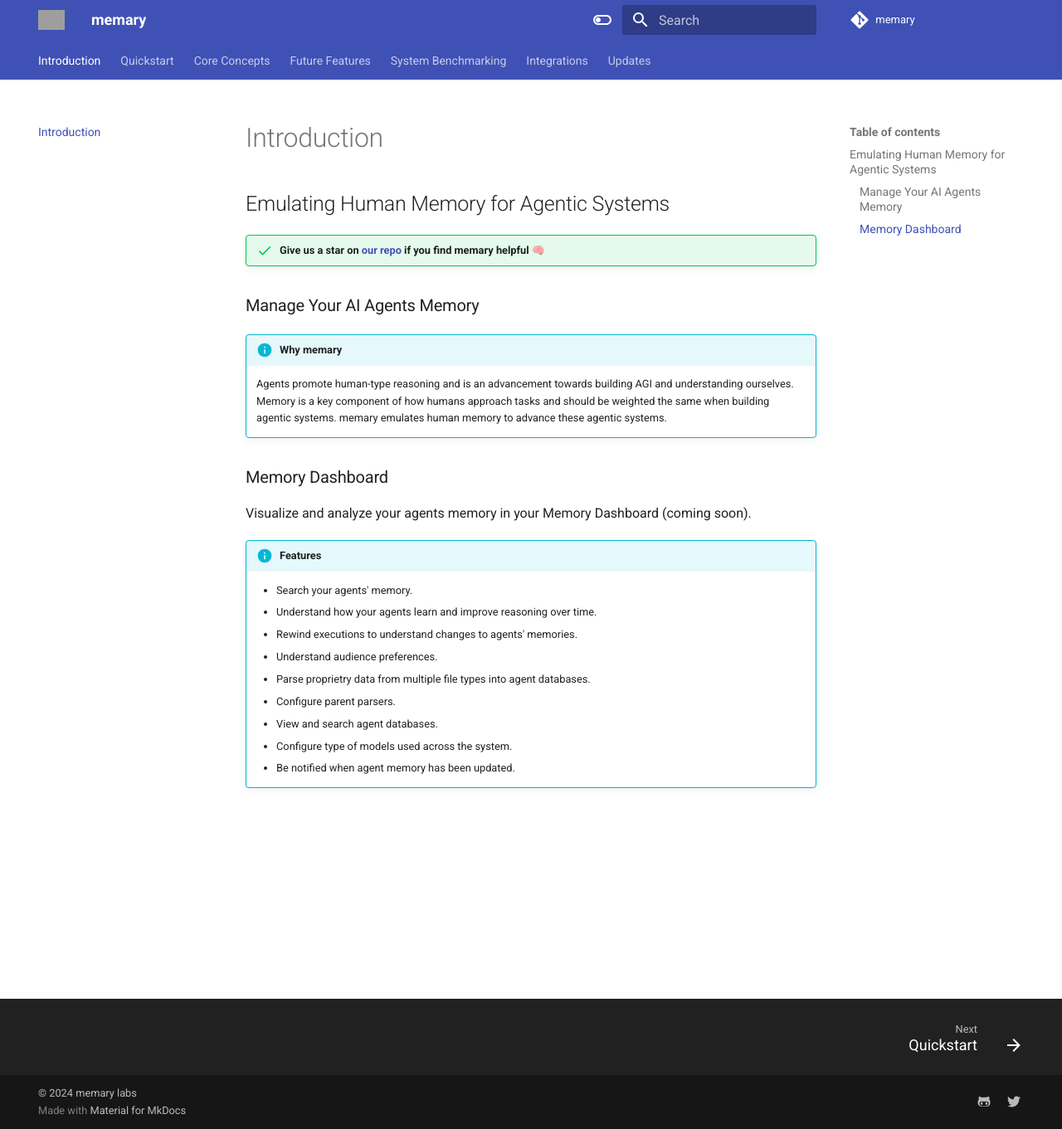
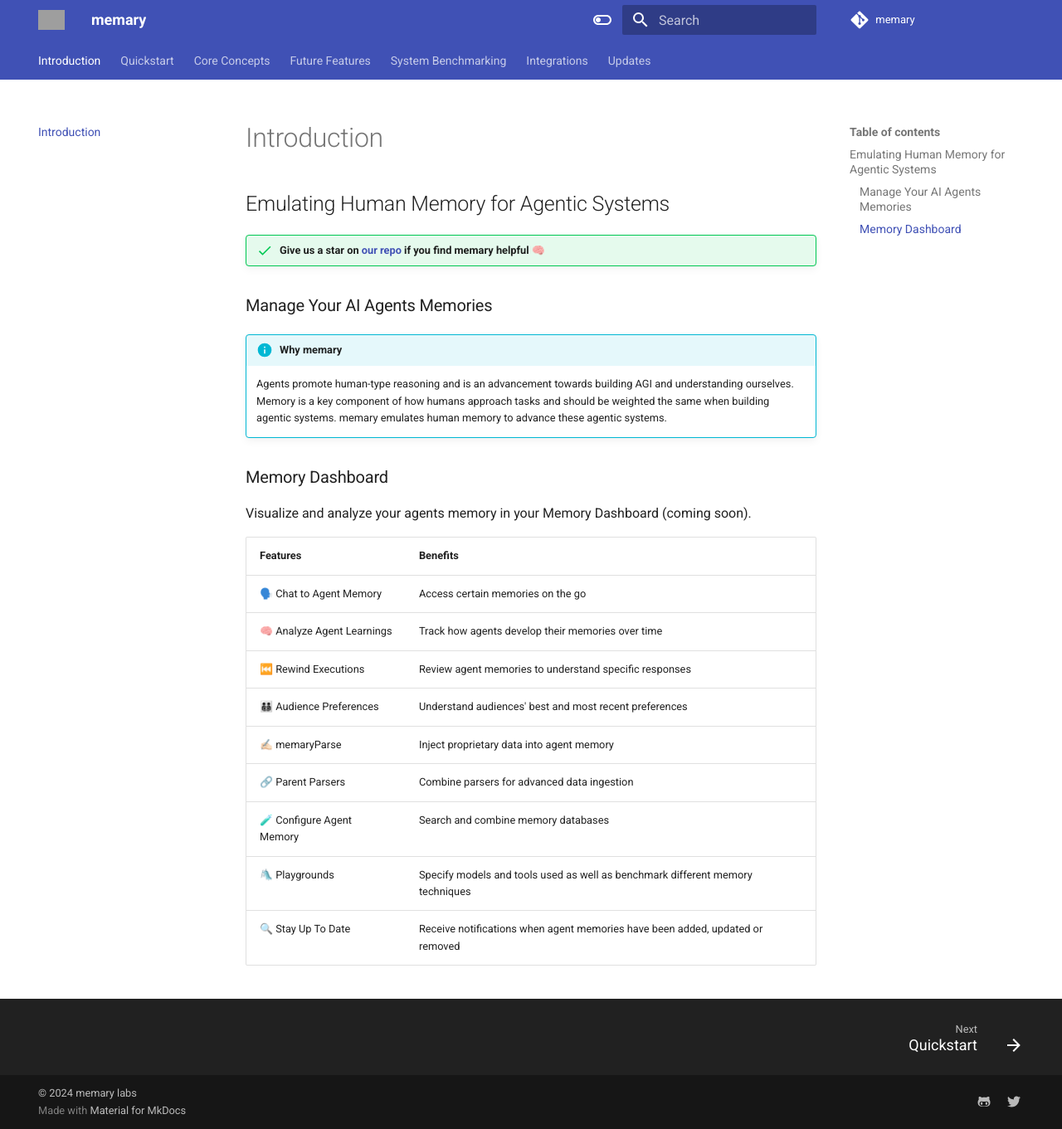
Before and after one commit to kingjulio8238/memarydocs, an MkDocs documentation site: the page built from docs/index.md, in a window 1280 px wide and 1361 px high. Shown: the whole window at 83% size. Built offline with MkDocs 1.6.1 and Material for MkDocs 9.7.7, drawn with Linux system fonts in a browser that asks for light colours; comment, search, counter and statistics services are not loaded; grey boxes are pictures that could not be loaded.

Commit message:
Added new logo and updated new features section

```diff
--- a/docs/index.md
+++ b/docs/index.md
@@ -4,7 +4,7 @@
 
 !!! success "Give us a star on [our repo](https://github.com/kingjulio8238/memary/tree/ollama-integration) if you find memary helpful 🧠"
 
-### Manage Your AI Agents Memory
+### Manage Your AI Agents Memories
 
 !!! info "Why memary"
     Agents promote human-type reasoning and is an advancement towards building AGI and understanding ourselves. Memory is a key component of how humans approach tasks and should be weighted the same when building agentic systems. memary emulates human memory to advance these agentic systems.
@@ -14,16 +14,19 @@
 
 ### Memory Dashboard
 Visualize and analyze your agents memory in your Memory Dashboard (coming soon).
-!!! info "Features"
-    - Search your agents' memory.
-    - Understand how your agents learn and improve reasoning over time.
-    - Rewind executions to understand changes to agents' memories.
-    - Understand audience preferences.
-    - Parse proprietry data from multiple file types into agent databases.
-    - Configure parent parsers.
-    - View and search agent databases.
-    - Configure type of models used across the system.
-    - Be notified when agent memory has been updated.
+
+| Features                |   Benefits                                                    |
+    |------------------------|------------------------------------------------------------------|
+    | 🗣️ Chat to Agent Memory   | Access certain memories on the go                                         |
+    | 🧠 Analyze Agent Learnings| Track how agents develop their memories over time                  |
+    | ⏮️ Rewind Executions      | Review agent memories to understand specific responses           |
+    | 🧑‍🧑‍🧒‍🧒 Audience Preferences   | Understand audiences' best and most recent preferences            |
+    | ✍🏻 memaryParse            | Inject proprietary data into agent memory                        |
+    | 🔗 Parent Parsers         | Combine parsers for advanced data ingestion                      |
+    | 🧪 Configure Agent Memory | Search and combine memory databases              |
+    | 🛝  Playgrounds         | Specify models and tools used as well as benchmark different memory techniques  |
+    | 🔍 Stay Up To Date        | Receive notifications when agent memories have been added, updated or removed |
+
 
 <!--
 To include live demos of each feature
--- a/mkdocs.yml
+++ b/mkdocs.yml
@@ -53,7 +53,6 @@
   - pymdownx.mark
   - attr_list
   - markdown_include.include
-  #- neoteroi.timeline
   - pymdownx.emoji:
       emoji_index: !!python/name:material.extensions.emoji.twemoji
       emoji_generator: !!python/name:material.extensions.emoji.to_svg
```
Also changed, not shown: docs/contribute.md (+1 -1 lines).
